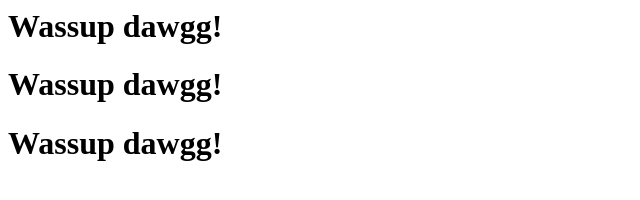
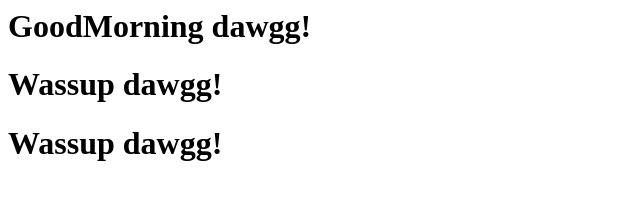
Before and after one commit to Mwambuka/local-repo, a plain HTML site: page anotherone.html in a window 1280 px wide. Shown: the whole page, without its empty margins (0-640 px from the left). Drawn offline with Linux system fonts and the light colour scheme.

Commit message:
Update anotherone.html

```diff
--- a/anotherone.html
+++ b/anotherone.html
@@ -6,7 +6,7 @@
     <title>Document</title>
 </head>
 <body>
-    <h1>Wassup dawgg!</h1>
+    <h1>GoodMorning dawgg!</h1>
     <h1>Wassup dawgg!</h1>
     <h1>Wassup dawgg!</h1>
 </body>
```
